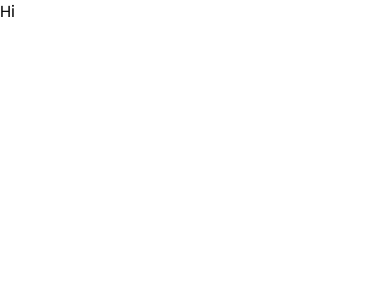
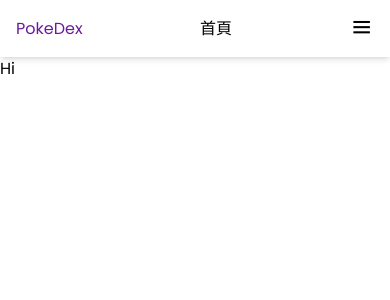
Before and after one commit to connectshark/pokedex, a Vue app: page / in a window 390 px wide. Shown: the top 300 px of the page. Built offline with nearby package versions, Linux system fonts and the light colour scheme.

Commit message:
設定基本面板

```diff
--- a/src/App.vue
+++ b/src/App.vue
@@ -1,6 +1,8 @@
 <script setup>
+import HeaderWrapper from './components/HeaderWrapper.vue'
 </script>
 
 <template>
+  <HeaderWrapper/>
   <RouterView />
 </template>
--- /dev/null
+++ b/src/components/HeaderWrapper.vue
@@ -0,0 +1,33 @@
+<template>
+  <header class=" shadow-md ">
+    <div class="p-4 container mx-auto flex items-center justify-between">
+      <h1 class=" shrink-0">
+        <router-link class="hover:opacity-80 text-primary" to="/">PokeDex</router-link>
+      </h1>
+      <nav>
+        <ul>
+          <li v-for="item in navList" :key="item.link">
+            <router-link :to="item.link">{{ item.title }}</router-link>
+          </li>
+        </ul>
+      </nav>
+      <button class=" md:hidden" @click="(isShow = !isShow)">
+        <i v-if="isShow" class='bx bx-x align-middle bx-sm'></i>
+        <i v-else class='bx bx-menu align-middle bx-sm'></i>
+      </button>
+    </div>
+  </header>
+</template>
+
+<script setup>
+import { ref } from 'vue'
+
+const isShow = ref(false)
+
+const navList = [
+  {
+    title: '首頁',
+    link: '/'
+  }
+]
+</script>
--- a/src/main.css
+++ b/src/main.css
@@ -4,7 +4,7 @@
 
 @layer base {
   :root {
-    --color-purple: 122 106 225;
+    --color-purple: 106 27 154;
     --color-primary: var(--color-purple);
   }
 }
```
Also changed, not shown: 1 other file (tests, documents, lock files or other folders).
